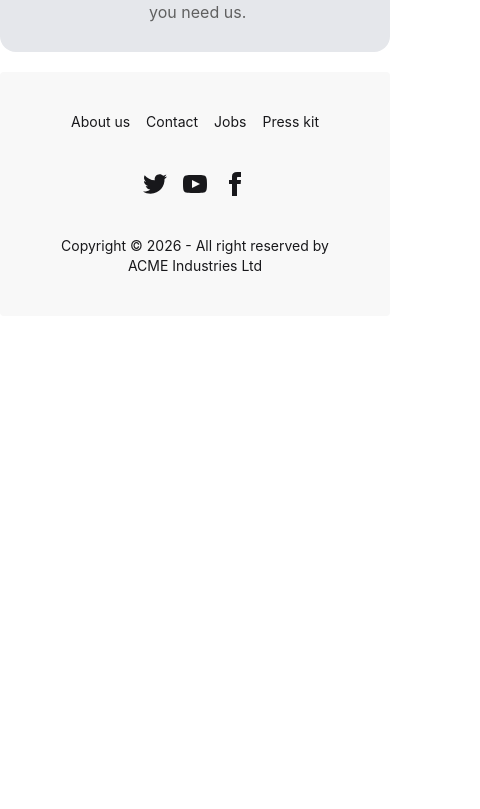
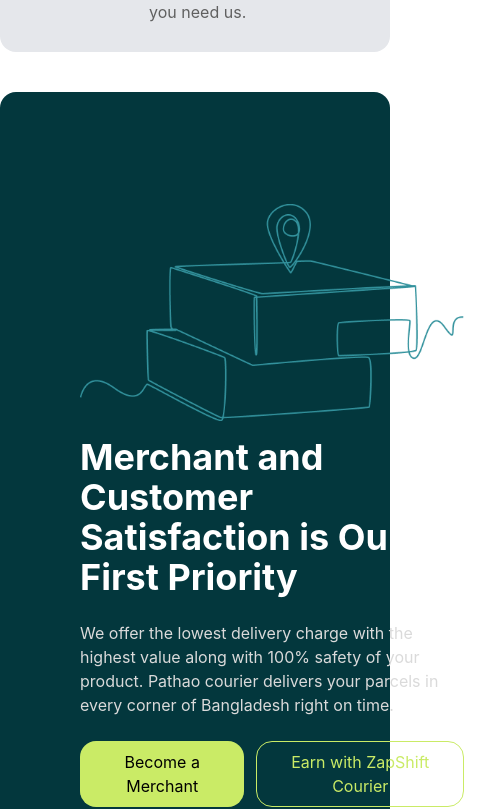
Before and after one commit to PritomChakma/Zap_Shift_Client, a React (Vite) app: page / in a window 390 px wide. Shown: the part 3778-4587 px from the top of the page, 480 px wide, since content can reach past the window. Before the commit the page ends 4094 px from the top, so only its background shows below. Built offline with nearby package versions, Linux system fonts and the light colour scheme.

Commit message:
finish cusmoter Banner section

```diff
--- /dev/null
+++ b/src/Pages/Home/CustomerBanner/CustomerBanner.jsx
@@ -0,0 +1,27 @@
+import img from "../../../assets/location-merchant.png";
+
+const CustomerBanner = () => {
+  return (
+    <div className="hero bg-[#03373D] py-24 px-16 text-white my-10 rounded-2xl">
+      <div className="hero-content flex-col lg:flex-row-reverse">
+        <img src={img} className="max-w-sm" />
+        <div>
+          <h1 className="text-4xl font-bold">
+            Merchant and Customer Satisfaction is Our First Priority
+          </h1>
+          <p className="py-6 text-[#DADADA]">
+            We offer the lowest delivery charge with the highest value along
+            with 100% safety of your product. Pathao courier delivers your
+            parcels in every corner of Bangladesh right on time.
+          </p>
+          <div className="flex gap-3">
+            <button className="px-4 py-2 rounded-2xl text-black bg-[#CAEB66]">Become a Merchant</button>
+            <button className="px-4 py-2 border rounded-2xl text-[#CAEB66] hover:bg-[#CAEB66] hover:text-black">Earn with ZapShift Courier</button>
+          </div>
+        </div>
+      </div>
+    </div>
+  );
+};
+
+export default CustomerBanner;
--- a/src/Pages/Home/Home.jsx
+++ b/src/Pages/Home/Home.jsx
@@ -1,4 +1,5 @@
 import Banner from "./Banner/Banner";
+import CustomerBanner from "./CustomerBanner/CustomerBanner";
 import Ddelivery from "./Delivery/Ddelivery";
 // import Brands from "./Brands/Brands";
 import Services from "./Services/Services";
@@ -12,6 +13,7 @@ const Home = () => {
       <Services></Services>
       {/* <Brands></Brands> */}
       <Ddelivery></Ddelivery>
+      <CustomerBanner></CustomerBanner>
     </div>
   );
 };
```
